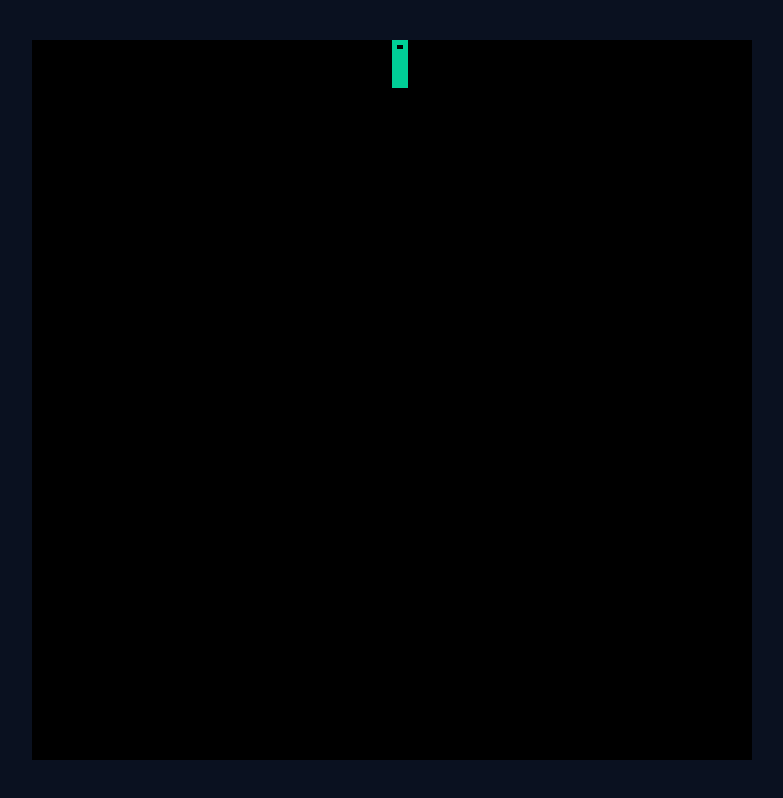
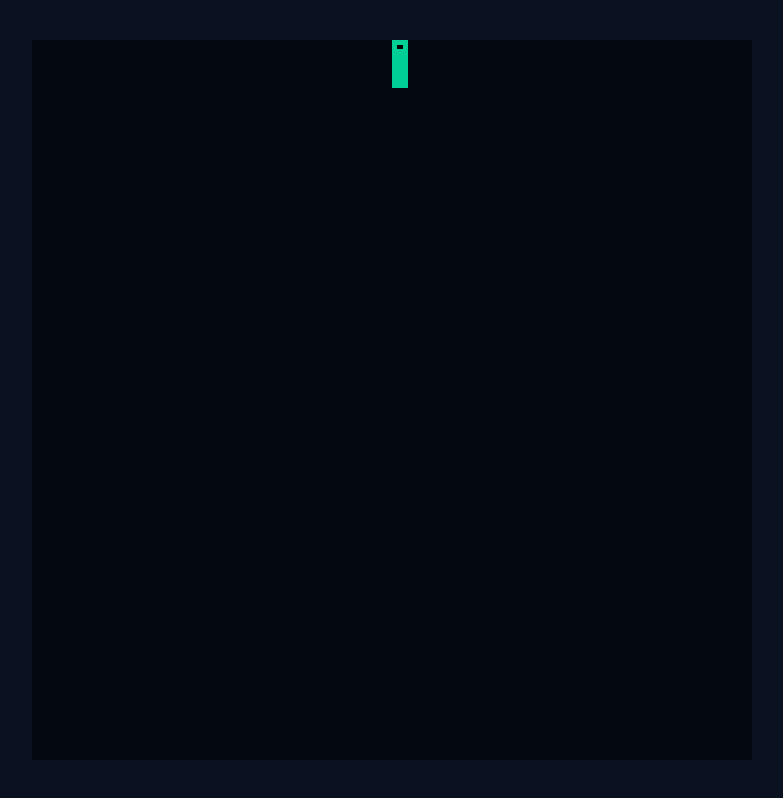
Before and after one commit to IMenezes-GH/SnakeTS, a website with bundled scripts: page index.html in a window 1280 px wide. Shown: the whole page, without its empty margins (248-1031 px from the left). Built offline with nearby package versions, Linux system fonts and the light colour scheme.

Commit message:
Resizes CSS canvas size and changes canvas background color

```diff
--- a/index.html
+++ b/index.html
@@ -22,7 +22,10 @@
         }
 
         #canvas{
-            background-color: rgb(0, 0, 0);
+            background-color: #04080f;
+            width: 90vh;
+            height: 90vh;
+            transition: 100ms;
         }
     </style>
 </head>
@@ -31,6 +34,5 @@
         <canvas id="canvas"></canvas>
     </main>
     <script type="module" src="./dist/main.js"></script>
-
 </body>
 </html>
```
